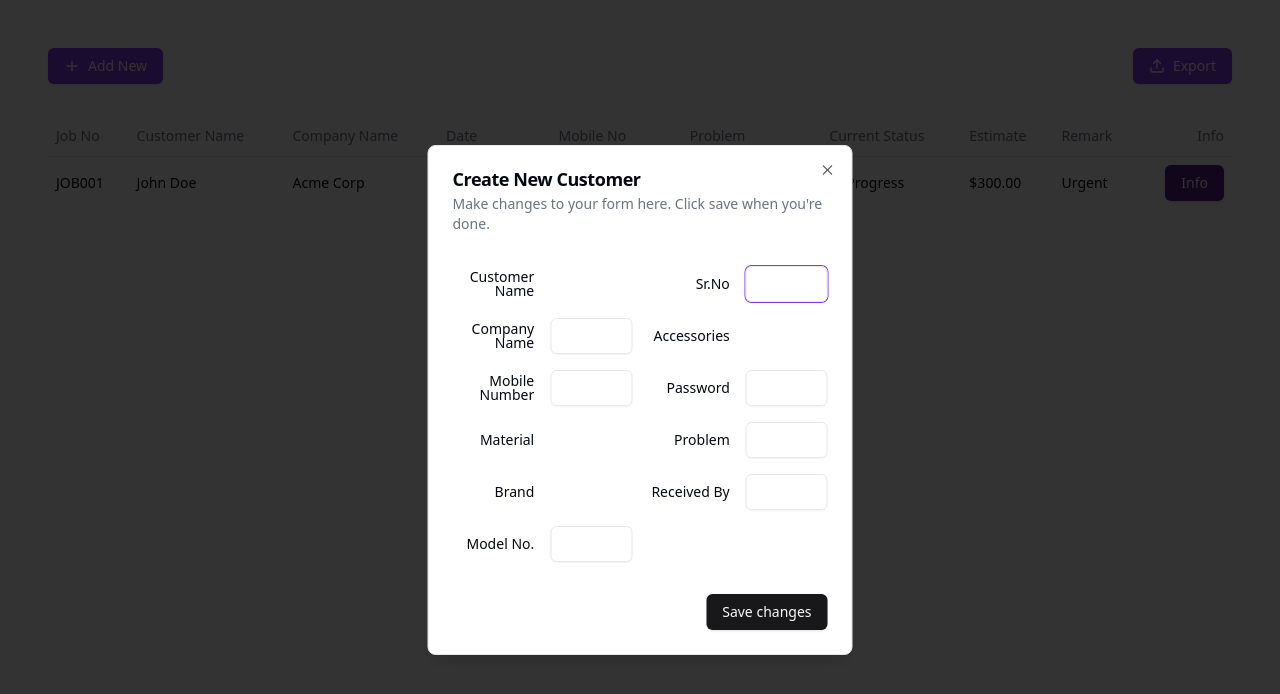
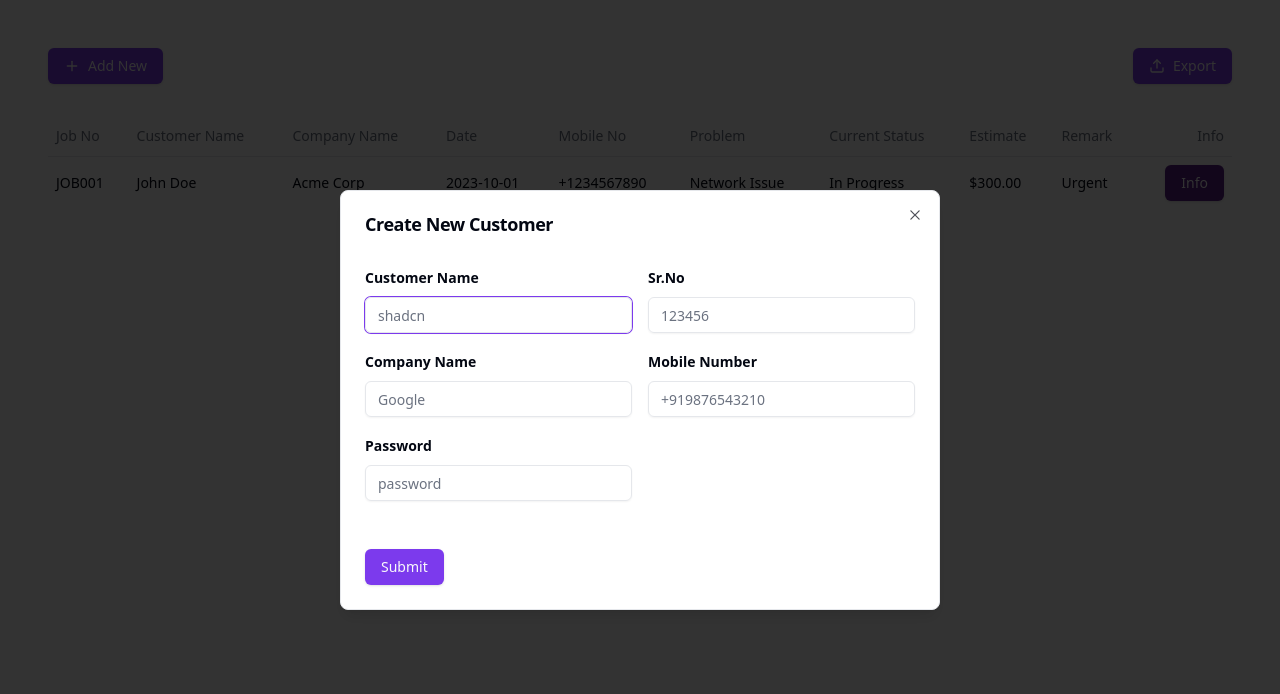
Before and after one commit to komal-m-raut/logic-systems-job-card, a Next.js app: page / in a window 1280 px wide. Both pictures are taken after a click on the button "Add New". Shown: the top 694 px of the page. Built offline with nearby package versions, Linux system fonts and the light colour scheme.

Commit message:
feat: add zod validation

```diff
--- a/components/customer-form/CustomerForm.tsx
+++ b/components/customer-form/CustomerForm.tsx
@@ -1,3 +1,5 @@
+'use client';
+
 import React from 'react';
 import { Button } from '@/components/ui/button';
 import {
@@ -10,10 +12,60 @@ import {
   DialogTrigger,
 } from '@/components/ui/dialog';
 import { Input } from '@/components/ui/input';
-import { Label } from '@/components/ui/label';
 import { PlusIcon } from 'lucide-react';
+import {
+  Form,
+  FormControl,
+  FormDescription,
+  FormField,
+  FormItem,
+  FormLabel,
+  FormMessage,
+} from '@/components/ui/form';
+import { zodResolver } from '@hookform/resolvers/zod';
+import { useForm } from 'react-hook-form';
+import { z } from 'zod';
+
+// Define the schema using zod
+const customerSchema = z.object({
+  customerName: z.string().min(1, { message: 'Customer Name is required' }),
+  srNo: z.string().min(1, { message: 'Sr.No is required' }),
+  companyName: z.string().min(1, { message: 'Company Name is required' }),
+  accessories: z.array(z.string()).optional(),
+  mobileNumber: z
+    .string()
+    .min(1, { message: 'Mobile Number is required' })
+    .regex(/^\+?[1-9]\d{1,14}$/, { message: 'Invalid mobile number format' }),
+  password: z.string().min(1, { message: 'Password is required' }),
+  material: z.string().optional(),
+  problem: z.string().min(1, { message: 'Problem is required' }),
+  brand: z.string().optional(),
+  receivedBy: z.string().min(1, { message: 'Received By is required' }),
+  modelNo: z.string().min(1, { message: 'Model No. is required' }),
+});
 
 const CustomerForm = () => {
+  const form = useForm<z.infer<typeof customerSchema>>({
+    resolver: zodResolver(customerSchema),
+    defaultValues: {
+      customerName: '',
+      srNo: '',
+      companyName: '',
+      accessories: [],
+      mobileNumber: '',
+      password: '',
+      material: '',
+      problem: '',
+      brand: '',
+      receivedBy: '',
+      modelNo: '',
+    },
+  });
+
+  const onSubmit = (data: z.infer<typeof customerSchema>) => {
+    console.log(data, 'data');
+  };
+
   return (
     <Dialog>
       <DialogTrigger asChild>
@@ -22,82 +74,84 @@ const CustomerForm = () => {
           Add New
         </Button>
       </DialogTrigger>
-      <DialogContent className="sm:max-w-[425px]">
+      <DialogContent className="sm:max-w-[600px]">
         <DialogHeader>
           <DialogTitle>Create New Customer</DialogTitle>
-          <DialogDescription>
-            Make changes to your form here. Click save when you're done.
-          </DialogDescription>
         </DialogHeader>
-        <div className="grid gap-4 py-4">
-          <div className="grid grid-cols-2 gap-4">
-            <div className="grid grid-cols-2 items-center gap-4">
-              <Label htmlFor="customerName" className="text-right">
-                Customer Name
-              </Label>
+        <Form {...form}>
+          <form onSubmit={form.handleSubmit(onSubmit)} className="space-y-8">
+            <div className="grid gap-4 py-4">
+              <div className="grid grid-cols-2 gap-4">
+                <FormField
+                  control={form.control}
+                  name="customerName"
+                  render={({ field }) => (
+                    <FormItem>
+                      <FormLabel className="font-bold">Customer Name</FormLabel>
+                      <FormControl>
+                        <Input placeholder="shadcn" {...field} />
+                      </FormControl>
+                      <FormMessage />
+                    </FormItem>
+                  )}
+                />
+                <FormField
+                  control={form.control}
+                  name="srNo"
+                  render={({ field }) => (
+                    <FormItem>
+                      <FormLabel className="font-bold">Sr.No</FormLabel>
+                      <FormControl>
+                        <Input placeholder="123456" {...field} />
+                      </FormControl>
+                      <FormMessage />
+                    </FormItem>
+                  )}
+                />
+                <FormField
+                  control={form.control}
+                  name="companyName"
+                  render={({ field }) => (
+                    <FormItem>
+                      <FormLabel className="font-bold">Company Name</FormLabel>
+                      <FormControl>
+                        <Input placeholder="Google" {...field} />
+                      </FormControl>
+                      <FormMessage />
+                    </FormItem>
+                  )}
+                />
+                <FormField
+                  control={form.control}
+                  name="mobileNumber"
+                  render={({ field }) => (
+                    <FormItem>
+                      <FormLabel className="font-bold">Mobile Number</FormLabel>
+                      <FormControl>
+                        <Input placeholder="+919876543210" {...field} />
+                      </FormControl>
+                      <FormMessage />
+                    </FormItem>
+                  )}
+                />
+                <FormField
+                  control={form.control}
+                  name="password"
+                  render={({ field }) => (
+                    <FormItem>
+                      <FormLabel className="font-bold">Password</FormLabel>
+                      <FormControl>
+                        <Input placeholder="password" {...field} />
+                      </FormControl>
+                      <FormMessage />
+                    </FormItem>
+                  )}
+                />
+              </div>
             </div>
-            <div className="grid grid-cols-2 items-center gap-4">
-              <Label htmlFor="srNo" className="text-right">
-                Sr.No
-              </Label>
-              <Input id="srNo" className="col-span-1" />
-            </div>
-            <div className="grid grid-cols-2 items-center gap-4">
-              <Label htmlFor="companyName" className="text-right">
-                Company Name
-              </Label>
-              <Input id="companyName" className="col-span-1" />
-            </div>
-            <div className="grid grid-cols-2 items-center gap-4">
-              <Label htmlFor="accessories" className="text-right">
-                Accessories
-              </Label>
-            </div>
-            <div className="grid grid-cols-2 items-center gap-4">
-              <Label htmlFor="mobileNumber" className="text-right">
-                Mobile Number
-              </Label>
-              <Input id="mobileNumber" className="col-span-1" />
-            </div>
-            <div className="grid grid-cols-2 items-center gap-4">
-              <Label htmlFor="password" className="text-right">
-                Password
-              </Label>
-              <Input id="password" type="password" className="col-span-1" />
-            </div>
-            <div className="grid grid-cols-2 items-center gap-4">
-              <Label htmlFor="material" className="text-right">
-                Material
-              </Label>
-            </div>
-            <div className="grid grid-cols-2 items-center gap-4">
-              <Label htmlFor="problem" className="text-right">
-                Problem
-              </Label>
-              <Input id="problem" className="col-span-1" />
-            </div>
-            <div className="grid grid-cols-2 items-center gap-4">
-              <Label htmlFor="brand" className="text-right">
-                Brand
-              </Label>
-            </div>
-            <div className="grid grid-cols-2 items-center gap-4">
-              <Label htmlFor="receivedBy" className="text-right">
-                Received By
-              </Label>
-              <Input id="receivedBy" className="col-span-1" />
-            </div>
-            <div className="grid grid-cols-2 items-center gap-4">
-              <Label htmlFor="modelNo" className="text-right">
-                Model No.
-              </Label>
-              <Input id="modelNo" className="col-span-1" />
-            </div>
-          </div>
-        </div>
-        <DialogFooter>
-          <Button type="submit">Save changes</Button>
-        </DialogFooter>
+            <Button type="submit">Submit</Button>
+          </form>
+        </Form>
       </DialogContent>
     </Dialog>
   );
--- a/components/ui/button.tsx
+++ b/components/ui/button.tsx
@@ -5,20 +5,20 @@ import { cva, type VariantProps } from "class-variance-authority"
 import { cn } from "@/lib/utils"
 
 const buttonVariants = cva(
-  "inline-flex items-center justify-center whitespace-nowrap rounded-md text-sm font-medium transition-colors focus-visible:outline-none focus-visible:ring-1 focus-visible:ring-zinc-950 disabled:pointer-events-none disabled:opacity-50 dark:focus-visible:ring-zinc-300",
+  "inline-flex items-center justify-center whitespace-nowrap rounded-md text-sm font-medium transition-colors focus-visible:outline-none focus-visible:ring-1 focus-visible:ring-ring disabled:pointer-events-none disabled:opacity-50",
   {
     variants: {
       variant: {
         default:
-          "bg-zinc-900 text-zinc-50 shadow hover:bg-zinc-900/90 dark:bg-zinc-50 dark:text-zinc-900 dark:hover:bg-zinc-50/90",
+          "bg-primary text-primary-foreground shadow hover:bg-primary/90",
         destructive:
-          "bg-red-500 text-zinc-50 shadow-sm hover:bg-red-500/90 dark:bg-red-900 dark:text-zinc-50 dark:hover:bg-red-900/90",
+          "bg-destructive text-destructive-foreground shadow-sm hover:bg-destructive/90",
         outline:
-          "border border-zinc-200 bg-white shadow-sm hover:bg-zinc-100 hover:text-zinc-900 dark:border-zinc-800 dark:bg-zinc-950 dark:hover:bg-zinc-800 dark:hover:text-zinc-50",
+          "border border-input bg-background shadow-sm hover:bg-accent hover:text-accent-foreground",
         secondary:
-          "bg-zinc-100 text-zinc-900 shadow-sm hover:bg-zinc-100/80 dark:bg-zinc-800 dark:text-zinc-50 dark:hover:bg-zinc-800/80",
-        ghost: "hover:bg-zinc-100 hover:text-zinc-900 dark:hover:bg-zinc-800 dark:hover:text-zinc-50",
-        link: "text-zinc-900 underline-offset-4 hover:underline dark:text-zinc-50",
+          "bg-secondary text-secondary-foreground shadow-sm hover:bg-secondary/80",
+        ghost: "hover:bg-accent hover:text-accent-foreground",
+        link: "text-primary underline-offset-4 hover:underline",
       },
       size: {
         default: "h-9 px-4 py-2",
--- a/components/ui/form.tsx
+++ b/components/ui/form.tsx
@@ -1,8 +1,8 @@
-"use client"
+'use client';
 
-import * as React from "react"
-import * as LabelPrimitive from "@radix-ui/react-label"
-import { Slot } from "@radix-ui/react-slot"
+import * as React from 'react';
+import * as LabelPrimitive from '@radix-ui/react-label';
+import { Slot } from '@radix-ui/react-slot';
 import {
   Controller,
   ControllerProps,
@@ -10,27 +10,27 @@ import {
   FieldValues,
   FormProvider,
   useFormContext,
-} from "react-hook-form"
+} from 'react-hook-form';
 
-import { cn } from "@/lib/utils"
-import { Label } from "@/components/ui/label"
+import { cn } from '@/lib/utils';
+import { Label } from '@/components/ui/label';
 
-const Form = FormProvider
+const Form = FormProvider;
 
 type FormFieldContextValue<
   TFieldValues extends FieldValues = FieldValues,
-  TName extends FieldPath<TFieldValues> = FieldPath<TFieldValues>
+  TName extends FieldPath<TFieldValues> = FieldPath<TFieldValues>,
 > = {
-  name: TName
-}
+  name: TName;
+};
 
 const FormFieldContext = React.createContext<FormFieldContextValue>(
-  {} as FormFieldContextValue
-)
+  {} as FormFieldContextValue,
+);
 
 const FormField = <
   TFieldValues extends FieldValues = FieldValues,
-  TName extends FieldPath<TFieldValues> = FieldPath<TFieldValues>
+  TName extends FieldPath<TFieldValues> = FieldPath<TFieldValues>,
 >({
   ...props
 }: ControllerProps<TFieldValues, TName>) => {
@@ -38,21 +38,21 @@ const FormField = <
     <FormFieldContext.Provider value={{ name: props.name }}>
       <Controller {...props} />
     </FormFieldContext.Provider>
-  )
-}
+  );
+};
 
 const useFormField = () => {
-  const fieldContext = React.useContext(FormFieldContext)
-  const itemContext = React.useContext(FormItemContext)
-  const { getFieldState, formState } = useFormContext()
+  const fieldContext = React.useContext(FormFieldContext);
+  const itemContext = React.useContext(FormItemContext);
+  const { getFieldState, formState } = useFormContext();
 
-  const fieldState = getFieldState(fieldContext.name, formState)
+  const fieldState = getFieldState(fieldContext.name, formState);
 
   if (!fieldContext) {
-    throw new Error("useFormField should be used within <FormField>")
+    throw new Error('useFormField should be used within <FormField>');
   }
 
-  const { id } = itemContext
+  const { id } = itemContext;
 
   return {
     id,
@@ -61,53 +61,54 @@ const useFormField = () => {
     formDescriptionId: `${id}-form-item-description`,
     formMessageId: `${id}-form-item-message`,
     ...fieldState,
-  }
-}
+  };
+};
 
 type FormItemContextValue = {
-  id: string
-}
+  id: string;
+};
 
 const FormItemContext = React.createContext<FormItemContextValue>(
-  {} as FormItemContextValue
-)
+  {} as FormItemContextValue,
+);
 
 const FormItem = React.forwardRef<
   HTMLDivElement,
   React.HTMLAttributes<HTMLDivElement>
 >(({ className, ...props }, ref) => {
-  const id = React.useId()
+  const id = React.useId();
 
   return (
     <FormItemContext.Provider value={{ id }}>
-      <div ref={ref} className={cn("space-y-2", className)} {...props} />
+      <div ref={ref} className={cn('space-y-2', className)} {...props} />
     </FormItemContext.Provider>
-  )
-})
-FormItem.displayName = "FormItem"
+  );
+});
+FormItem.displayName = 'FormItem';
 
 const FormLabel = React.forwardRef<
   React.ElementRef<typeof LabelPrimitive.Root>,
   React.ComponentPropsWithoutRef<typeof LabelPrimitive.Root>
 >(({ className, ...props }, ref) => {
-  const { error, formItemId } = useFormField()
+  const { error, formItemId } = useFormField();
 
   return (
     <Label
       ref={ref}
-      className={cn(error && "text-red-500 dark:text-red-900", className)}
+      className={cn(error && 'text-destructive', className)}
       htmlFor={formItemId}
       {...props}
     />
-  )
-})
-FormLabel.displayName = "FormLabel"
+  );
+});
+FormLabel.displayName = 'FormLabel';
 
 const FormControl = React.forwardRef<
   React.ElementRef<typeof Slot>,
   React.ComponentPropsWithoutRef<typeof Slot>
 >(({ ...props }, ref) => {
-  const { error, formItemId, formDescriptionId, formMessageId } = useFormField()
+  const { error, formItemId, formDescriptionId, formMessageId } =
+    useFormField();
 
   return (
     <Slot
@@ -121,50 +122,50 @@ const FormControl = React.forwardRef<
       aria-invalid={!!error}
       {...props}
     />
-  )
-})
-FormControl.displayName = "FormControl"
+  );
+});
+FormControl.displayName = 'FormControl';
 
 const FormDescription = React.forwardRef<
   HTMLParagraphElement,
   React.HTMLAttributes<HTMLParagraphElement>
 >(({ className, ...props }, ref) => {
-  const { formDescriptionId } = useFormField()
+  const { formDescriptionId } = useFormField();
 
   return (
     <p
       ref={ref}
       id={formDescriptionId}
-      className={cn("text-[0.8rem] text-zinc-500 dark:text-zinc-400", className)}
+      className={cn('text-[0.8rem] text-muted-foreground', className)}
       {...props}
     />
-  )
-})
-FormDescription.displayName = "FormDescription"
+  );
+});
+FormDescription.displayName = 'FormDescription';
 
 const FormMessage = React.forwardRef<
   HTMLParagraphElement,
   React.HTMLAttributes<HTMLParagraphElement>
 >(({ className, children, ...props }, ref) => {
-  const { error, formMessageId } = useFormField()
-  const body = error ? String(error?.message) : children
+  const { error, formMessageId } = useFormField();
+  const body = error ? String(error?.message) : children;
 
   if (!body) {
-    return null
+    return null;
   }
 
   return (
     <p
       ref={ref}
       id={formMessageId}
-      className={cn("text-[0.8rem] font-medium text-red-500 dark:text-red-900", className)}
+      className={cn('text-[0.8rem] font-medium text-destructive', className)}
       {...props}
     >
       {body}
     </p>
-  )
-})
-FormMessage.displayName = "FormMessage"
+  );
+});
+FormMessage.displayName = 'FormMessage';
 
 export {
   useFormField,
@@ -175,4 +176,4 @@ export {
   FormDescription,
   FormMessage,
   FormField,
-}
+};
```
